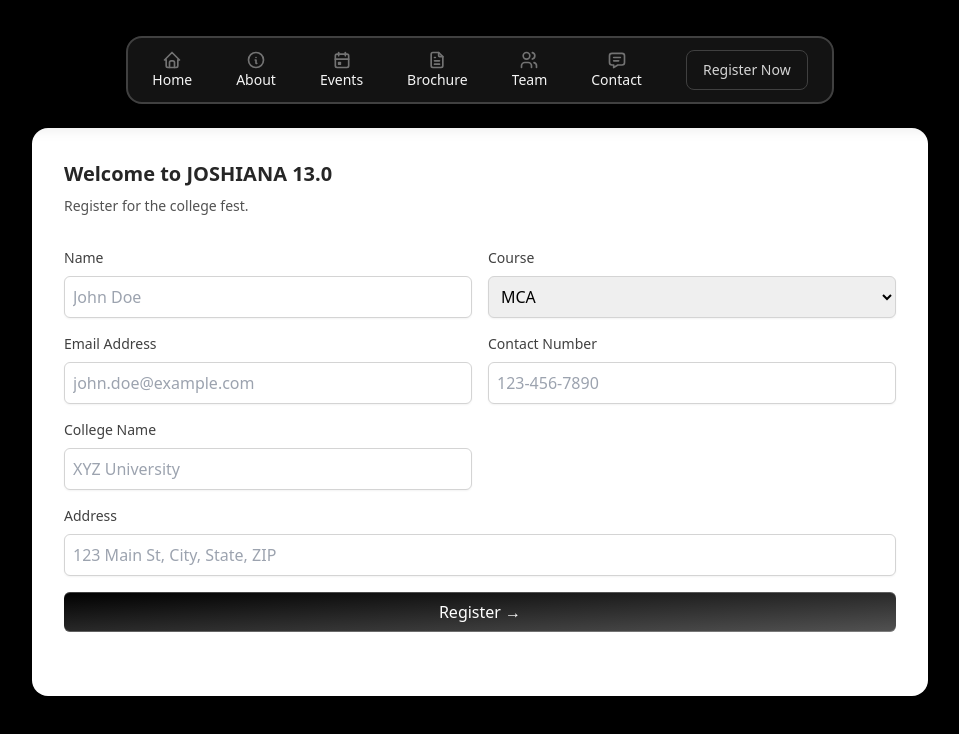
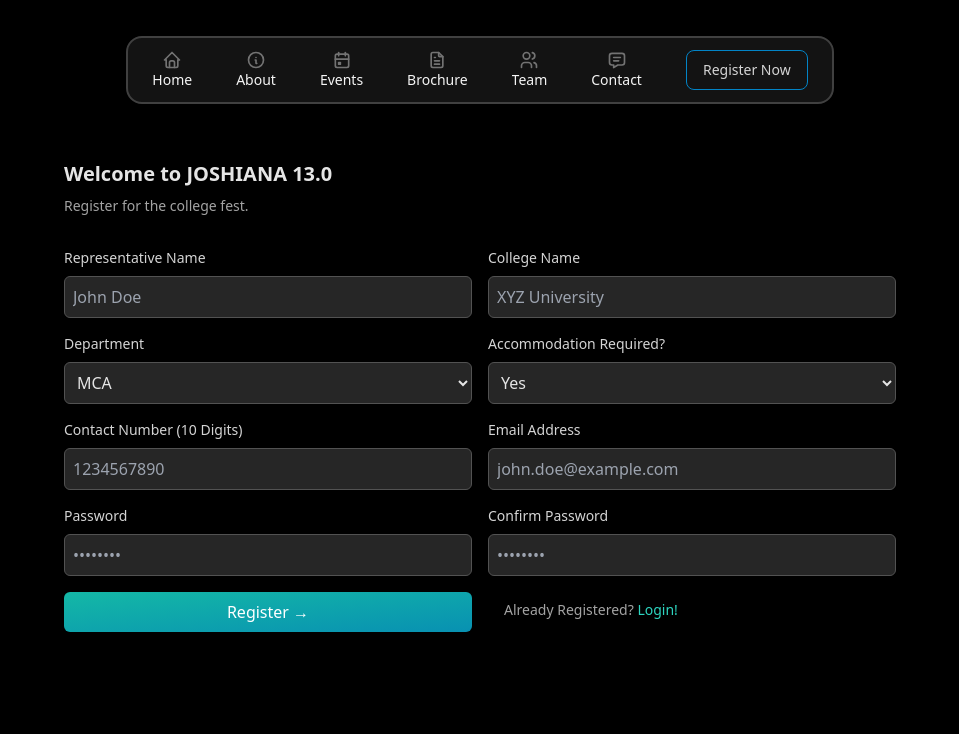
Before and after one commit to manish-107/JOSHIANA13.0, a React (Vite) app: page /register in a window 1280 px wide. Shown: the top 734 px of the page, without its empty margins (160-1119 px from the left). Built offline with nearby package versions, Linux system fonts and the light colour scheme.

Commit message:
sign in page

```diff
--- a/src/App.jsx
+++ b/src/App.jsx
@@ -9,6 +9,7 @@ import EventSchedule from "./pages/EventSchedule";
 import Team from "./pages/Team";
 import Contact from "./pages/Contact";
 import Register from "./pages/Register";
+import SignIn from "./pages/SignIn";
 
 function App() {
   return (
@@ -22,6 +23,7 @@ function App() {
           <Route path="/team" element={<Team />} />
           <Route path="/contact" element={<Contact />} />
           <Route path="/register" element={<Register />} />
+          <Route path="/signin" element={<SignIn />} />
         </Routes>
       </BrowserRouter>
     </div>
--- a/src/components/Nav.jsx
+++ b/src/components/Nav.jsx
@@ -112,7 +112,7 @@ const Nav = () => {
                   to="/register"
                   className="
           relative z-0 flex items-center gap-2 overflow-hidden whitespace-nowrap rounded-lg border-[1px]
-          border-neutral-700 px-4 py-1.5 font-medium
+          border-sky-600 px-4 py-1.5 font-medium
           text-neutral-300 transition-all duration-300
 
           before:absolute before:inset-0
--- a/src/pages/Register.jsx
+++ b/src/pages/Register.jsx
@@ -1,5 +1,6 @@
 import React from "react";
 import Nav from "../components/Nav";
+import { Link } from "react-router-dom";
 
 const LabelInputContainer = ({ children, className }) => (
   <div className={`flex flex-col space-y-2 w-full ${className}`}>
@@ -9,13 +10,13 @@ const LabelInputContainer = ({ children, className }) => (
 
 const Register = () => {
   return (
-    <div className="bg-[#000000] min-h-screen flex flex-col items-center">
+    <div className="bg-black min-h-screen flex flex-col items-center">
       <Nav />
-      <div className="max-w-4xl w-full mx-auto rounded-none md:rounded-2xl p-4 md:p-8 mt-32 shadow-input bg-white dark:bg-black ">
-        <h2 className="font-bold text-xl text-neutral-800 dark:text-neutral-200">
+      <div className="max-w-4xl w-full mx-auto rounded-none md:rounded-2xl p-4 md:p-8 shadow-input bg-black mt-20 md:mt-32">
+        <h2 className="font-bold text-xl text-neutral-200">
           Welcome to JOSHIANA 13.0
         </h2>
-        <p className="text-neutral-600 text-sm max-w-sm mt-2 dark:text-neutral-300">
+        <p className="text-neutral-400 text-sm max-w-sm mt-2">
           Register for the college fest.
         </p>
 
@@ -23,38 +24,86 @@ const Register = () => {
           <LabelInputContainer>
             <label
               htmlFor="name"
-              className="block text-sm font-medium text-neutral-700 dark:text-neutral-300"
+              className="block text-sm font-medium text-neutral-300"
             >
-              Name
+              Representative Name
             </label>
             <input
               id="name"
               placeholder="John Doe"
               type="text"
-              className="block w-full p-2 border border-neutral-300 rounded-md shadow-sm dark:border-neutral-600 dark:bg-neutral-800 dark:text-neutral-200"
+              className="block w-full p-2 border border-neutral-600 rounded-md shadow-sm bg-neutral-800 text-neutral-200"
             />
           </LabelInputContainer>
 
           <LabelInputContainer>
             <label
-              htmlFor="course"
-              className="block text-sm font-medium text-neutral-700 dark:text-neutral-300"
+              htmlFor="college"
+              className="block text-sm font-medium text-neutral-300"
             >
-              Course
+              College Name
+            </label>
+            <input
+              id="college"
+              placeholder="XYZ University"
+              type="text"
+              className="block w-full p-2 border border-neutral-600 rounded-md shadow-sm bg-neutral-800 text-neutral-200"
+            />
+          </LabelInputContainer>
+
+          <LabelInputContainer>
+            <label
+              htmlFor="department"
+              className="block text-sm font-medium text-neutral-300"
+            >
+              Department
             </label>
             <select
-              id="course"
-              className="block w-full p-2 border border-neutral-300 rounded-md shadow-sm dark:border-neutral-600 dark:bg-neutral-800 dark:text-neutral-200"
+              id="department"
+              className="block w-full p-2 border border-neutral-600 rounded-md shadow-sm bg-neutral-800 text-neutral-200"
             >
               <option value="mca">MCA</option>
               <option value="mba">MBA</option>
               <option value="mtech">M.Tech</option>
             </select>
           </LabelInputContainer>
+
+          <LabelInputContainer>
+            <label
+              htmlFor="accommodation"
+              className="block text-sm font-medium text-neutral-300"
+            >
+              Accommodation Required?
+            </label>
+            <select
+              id="accommodation"
+              className="block w-full p-2 border border-neutral-600 rounded-md shadow-sm bg-neutral-800 text-neutral-200"
+            >
+              <option value="yes">Yes</option>
+              <option value="no">No</option>
+            </select>
+          </LabelInputContainer>
+
+          <LabelInputContainer>
+            <label
+              htmlFor="contact"
+              className="block text-sm font-medium text-neutral-300"
+            >
+              Contact Number (10 Digits)
+            </label>
+            <input
+              id="contact"
+              placeholder="1234567890"
+              type="tel"
+              pattern="[0-9]{10}"
+              className="block w-full p-2 border border-neutral-600 rounded-md shadow-sm bg-neutral-800 text-neutral-200"
+            />
+          </LabelInputContainer>
+
           <LabelInputContainer>
             <label
               htmlFor="email"
-              className="block text-sm font-medium text-neutral-700 dark:text-neutral-300"
+              className="block text-sm font-medium text-neutral-300"
             >
               Email Address
             </label>
@@ -62,61 +111,53 @@ const Register = () => {
               id="email"
               placeholder="john.doe@example.com"
               type="email"
-              className="block w-full p-2 border border-neutral-300 rounded-md shadow-sm dark:border-neutral-600 dark:bg-neutral-800 dark:text-neutral-200"
+              className="block w-full p-2 border border-neutral-600 rounded-md shadow-sm bg-neutral-800 text-neutral-200"
             />
           </LabelInputContainer>
 
           <LabelInputContainer>
             <label
-              htmlFor="contact"
-              className="block text-sm font-medium text-neutral-700 dark:text-neutral-300"
+              htmlFor="password"
+              className="block text-sm font-medium text-neutral-300"
             >
-              Contact Number
+              Password
             </label>
             <input
-              id="contact"
-              placeholder="123-456-7890"
-              type="tel"
-              className="block w-full p-2 border border-neutral-300 rounded-md shadow-sm dark:border-neutral-600 dark:bg-neutral-800 dark:text-neutral-200"
+              id="password"
+              placeholder="••••••••"
+              type="password"
+              className="block w-full p-2 border border-neutral-600 rounded-md shadow-sm bg-neutral-800 text-neutral-200"
             />
           </LabelInputContainer>
 
           <LabelInputContainer>
             <label
-              htmlFor="college"
-              className="block text-sm font-medium text-neutral-700 dark:text-neutral-300"
+              htmlFor="confirmPassword"
+              className="block text-sm font-medium text-neutral-300"
             >
-              College Name
+              Confirm Password
             </label>
             <input
-              id="college"
-              placeholder="XYZ University"
-              type="text"
-              className="block w-full p-2 border border-neutral-300 rounded-md shadow-sm dark:border-neutral-600 dark:bg-neutral-800 dark:text-neutral-200"
-            />
-          </LabelInputContainer>
-          <LabelInputContainer className="col-span-1 md:col-span-2">
-            <label
-              htmlFor="address"
-              className="block text-sm font-medium text-neutral-700 dark:text-neutral-300"
-            >
-              Address
-            </label>
-            <input
-              id="address"
-              placeholder="123 Main St, City, State, ZIP"
-              type="text"
-              className="block w-full p-2 border border-neutral-300 rounded-md shadow-sm dark:border-neutral-600 dark:bg-neutral-800 dark:text-neutral-200"
+              id="confirmPassword"
+              placeholder="••••••••"
+              type="password"
+              className="block w-full p-2 border border-neutral-600 rounded-md shadow-sm bg-neutral-800 text-neutral-200"
             />
           </LabelInputContainer>
 
-          <div className="col-span-1 md:col-span-2">
+          <div className="col-span-1 md:col-span-2 grid grid-cols-1 md:grid-cols-2 gap-4">
             <button
-              className="bg-gradient-to-br from-black dark:from-zinc-900 dark:to-zinc-900 to-neutral-600 block dark:bg-zinc-800 w-full text-white rounded-md h-10 font-medium shadow-[0px_1px_0px_0px_#ffffff40_inset,0px_-1px_0px_0px_#ffffff40_inset] dark:shadow-[0px_1px_0px_0px_var(--zinc-800)_inset,0px_-1px_0px_0px_var(--zinc-800)_inset]"
+              className="bg-gradient-to-br from-teal-500 to-cyan-600 text-white rounded-md h-10 font-medium shadow-lg"
               type="submit"
             >
               Register &rarr;
             </button>
+            <p className="text-neutral-400 text-sm pt-2 pl-4">
+              Already Registered?{" "}
+              <Link to="/signin" className="text-teal-400 hover:underline">
+                Login!
+              </Link>
+            </p>
           </div>
         </form>
       </div>
--- /dev/null
+++ b/src/pages/SignIn.jsx
@@ -0,0 +1,75 @@
+import React from "react";
+import Nav from "../components/Nav";
+import { Link } from "react-router-dom"; // Import Link from react-router-dom
+
+const LabelInputContainer = ({ children, className }) => (
+  <div className={`flex flex-col space-y-2 w-full ${className}`}>
+    {children}
+  </div>
+);
+
+const SignIn = () => {
+  return (
+    <div className="bg-black min-h-screen flex flex-col items-center justify-center">
+      <Nav />
+      <div className="max-w-md w-full rounded-none md:rounded-2xl p-4 md:p-8 shadow-input bg-black mt-20 md:mt-32">
+        <h2 className="font-bold text-xl text-neutral-200">
+          Sign In to JOSHIANA 13.0
+        </h2>
+        <p className="text-neutral-400 text-sm max-w-sm mt-2">
+          Please enter your email and password to continue.
+        </p>
+
+        <form className="my-8 grid grid-cols-1 gap-4">
+          <LabelInputContainer>
+            <label
+              htmlFor="email"
+              className="block text-sm font-medium text-neutral-300"
+            >
+              Email Address
+            </label>
+            <input
+              id="email"
+              placeholder="john.doe@example.com"
+              type="email"
+              className="block w-full p-2 border border-neutral-600 rounded-md shadow-sm bg-neutral-800 text-neutral-200"
+            />
+          </LabelInputContainer>
+
+          <LabelInputContainer>
+            <label
+              htmlFor="password"
+              className="block text-sm font-medium text-neutral-300"
+            >
+              Password
+            </label>
+            <input
+              id="password"
+              placeholder="••••••••"
+              type="password"
+              className="block w-full p-2 border border-neutral-600 rounded-md shadow-sm bg-neutral-800 text-neutral-200"
+            />
+          </LabelInputContainer>
+
+          <div className="col-span-1 grid grid-cols-1 gap-4 mt-4">
+            <button
+              className="bg-gradient-to-br from-teal-500 to-cyan-600 text-white rounded-md h-10 font-medium shadow-lg"
+              type="submit"
+            >
+              Sign In &rarr;
+            </button>
+          </div>
+
+          <p className="text-neutral-400 text-sm text-center mt-4">
+            Not Yet Registered?{" "}
+            <Link to="/register" className="text-teal-400 hover:underline">
+              Register Now!
+            </Link>
+          </p>
+        </form>
+      </div>
+    </div>
+  );
+};
+
+export default SignIn;
```
